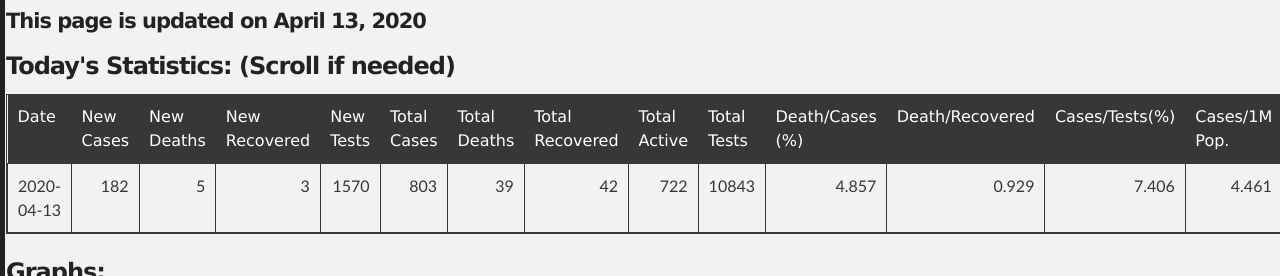
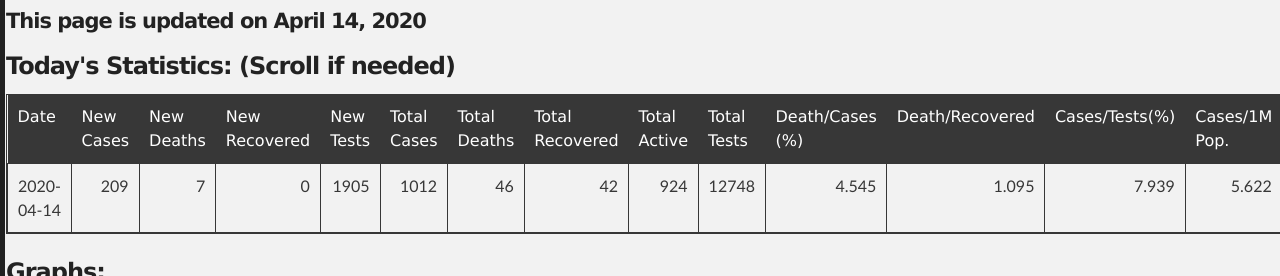
Before and after one commit to promitbasak/covid19bd, a Jekyll site: the page index.html, which Jekyll copies as it is, in a window 1280 px wide and 900 px high, cut to the strip 322-598 px from the top of the window. Built offline with Jekyll 4.4.1, drawn with Linux system fonts in a browser that asks for light colours; some of the changed text lies outside the part shown.

Commit message:
Update index.html

```diff
--- a/index.html
+++ b/index.html
@@ -45,7 +45,7 @@
         <h2 id="covid-19-in-bangladesh">Covid-19 in Bangladesh</h2>
 
 
-    <h4 id="this-page-is-updated-on-april-13-2020">This page is updated on <strong>April 13, 2020</strong></h4>
+    <h4 id="this-page-is-updated-on-april-14-2020">This page is updated on <strong>April 14, 2020</strong></h4>
     <h3> Today's Statistics: (Scroll if needed)</h3>
     <table class="table table-bordered table-hover table-condensed">
 <thead><tr><th title="Field #1">Date</th>
@@ -65,21 +65,21 @@
 <th title="Field #15">Deaths/1M Pop.</th>
 </tr></thead>
 <tbody><tr>
-<td>2020-04-13</td>
-<td align="right">182</td>
-<td align="right">5</td>
-<td align="right">3</td>
-<td align="right">1570</td>
-<td align="right">803</td>
-<td align="right">39</td>
+<td>2020-04-14</td>
+<td align="right">209</td>
+<td align="right">7</td>
+<td align="right">0</td>
+<td align="right">1905</td>
+<td align="right">1012</td>
+<td align="right">46</td>
 <td align="right">42</td>
-<td align="right">722</td>
-<td align="right">10843</td>
-<td align="right">4.857</td>
-<td align="right">0.929</td>
-<td align="right">7.406</td>
-<td align="right">4.461</td>
-<td align="right">0.217</td>
+<td align="right">924</td>
+<td align="right">12748</td>
+<td align="right">4.545</td>
+<td align="right">1.095</td>
+<td align="right">7.939</td>
+<td align="right">5.622</td>
+<td align="right">0.256</td>
 </tr>
 </tbody>
   </table>
@@ -87,24 +87,24 @@
         <h3>Graphs:</h3>
         <div class="photo-album">
       <div>
-        <img src="https://raw.githubusercontent.com/promitbasak/Covid-19_bd_extended/master/assests/2020-04-13/Figure_1.png">
+        <img src="https://raw.githubusercontent.com/promitbasak/Covid-19_bd_extended/master/assests/2020-04-14/Figure_1.png">
         <h5>Overall Condition</h5>
       </div>
 
       <div>
-        <img src="https://raw.githubusercontent.com/promitbasak/Covid-19_bd_extended/master/assests/2020-04-13/Figure_2.png">
+        <img src="https://raw.githubusercontent.com/promitbasak/Covid-19_bd_extended/master/assests/2020-04-14/Figure_2.png">
         <h5>Total Cases</h5>
       </div>
       <div>
-        <img src="https://raw.githubusercontent.com/promitbasak/Covid-19_bd_extended/master/assests/2020-04-13/Figure_8.png">
+        <img src="https://raw.githubusercontent.com/promitbasak/Covid-19_bd_extended/master/assests/2020-04-14/Figure_8.png">
         <h5>Total Deaths</h5>
       </div>
       <div>
-        <img src="https://raw.githubusercontent.com/promitbasak/Covid-19_bd_extended/master/assests/2020-04-13/Figure_20.png">
+        <img src="https://raw.githubusercontent.com/promitbasak/Covid-19_bd_extended/master/assests/2020-04-14/Figure_20.png">
         <h5>BD vs USA: Cases</h5>
       </div>
       <div>
-        <img src="https://raw.githubusercontent.com/promitbasak/Covid-19_bd_extended/master/assests/2020-04-13/Figure_21.png">
+        <img src="https://raw.githubusercontent.com/promitbasak/Covid-19_bd_extended/master/assests/2020-04-14/Figure_21.png">
         <h5>BD vs USA: Deaths</h5>
       </div>
     </div>
@@ -762,6 +762,23 @@
 <td align="right">4.461</td>
 <td align="right">0.217</td>
 </tr>
+<tr>
+<td>2020-04-14</td>
+<td align="right">209</td>
+<td align="right">7</td>
+<td align="right">0</td>
+<td align="right">1905</td>
+<td align="right">1012</td>
+<td align="right">46</td>
+<td align="right">42</td>
+<td align="right">924</td>
+<td align="right">12748</td>
+<td align="right">4.545</td>
+<td align="right">1.095</td>
+<td align="right">7.939</td>
+<td align="right">5.622</td>
+<td align="right">0.256</td>
+</tr>
 </tbody></table>
         <p></p>
         <p> Data Sources: Self created dataset which can be found at <a href="https://github.com/promitbasak/Covid-19_bd_extended">this repository</a>. This dataset uses govt issued press releases from <a href="https://corona.gov.bd/press-release">Here</a>, <a href="https://iedcr.gov.bd/">Here</a> and <a href="https://iedcr.gov.bd/website/index.php/component/content/article/11-others/227-pressrelease">Here</a>.</p>
```
